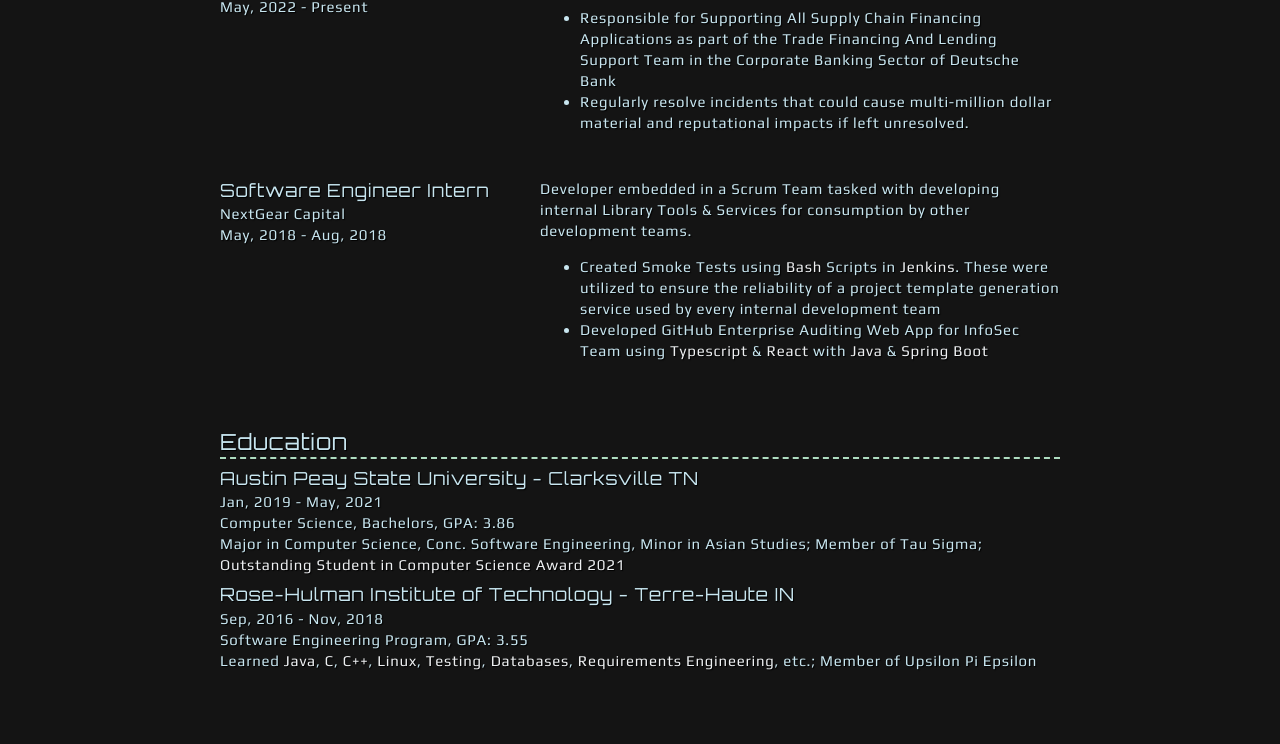
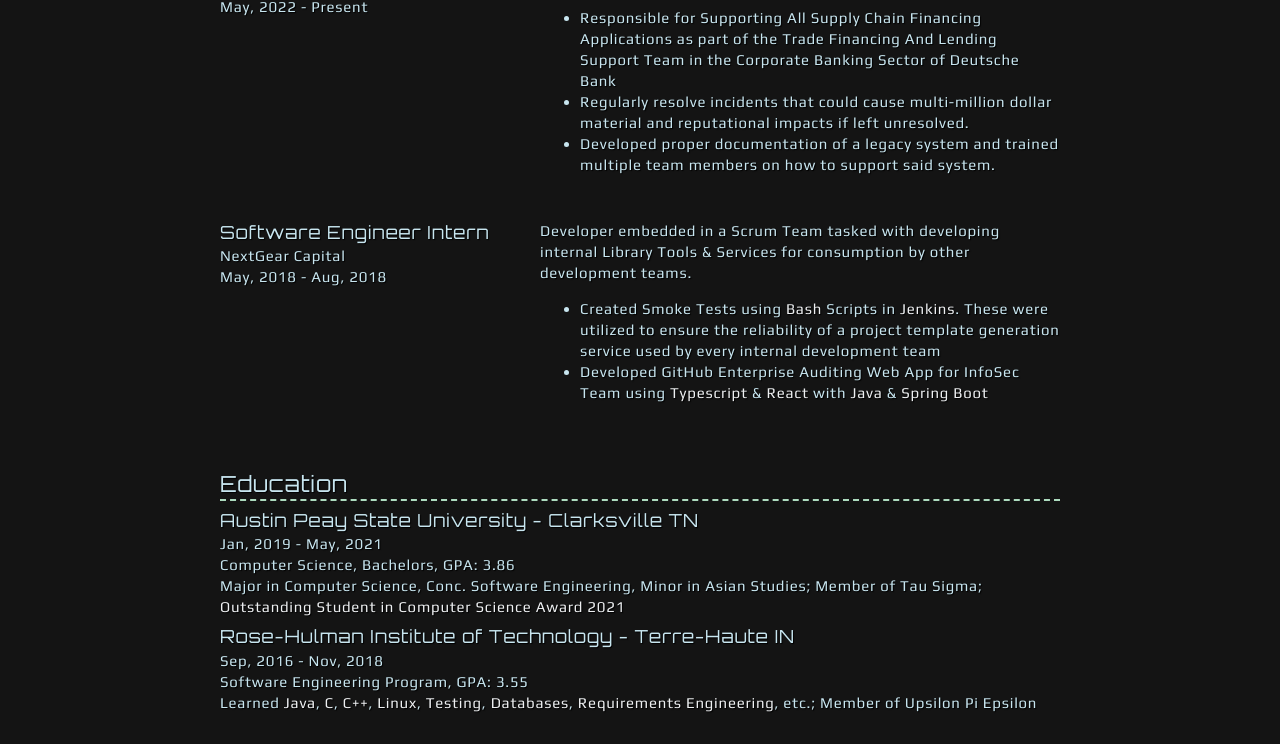
Before and after one commit to Shuruni/shuruni.github.io, a plain HTML site: page resume/index.html in a window 1280 px wide. Shown: the part 1140-1884 px from the top of the page. Drawn offline with Linux system fonts and the light colour scheme.

Commit message:
Updated Resume

```diff
--- a/resume/index.html
+++ b/resume/index.html
@@ -107,6 +107,7 @@
             <ul>
               <li>Responsible for Supporting All Supply Chain Financing Applications as part of the Trade Financing And Lending Support Team in the Corporate Banking Sector of Deutsche Bank</li>
               <li>Regularly resolve incidents that could cause multi-million dollar material and reputational impacts if left unresolved.</li>
+              <li>Developed proper documentation of a legacy system and trained multiple team members on how to support said system.</li>
             </ul>
           </div>
         </section>
```
Also changed, not shown: 1 other file.
